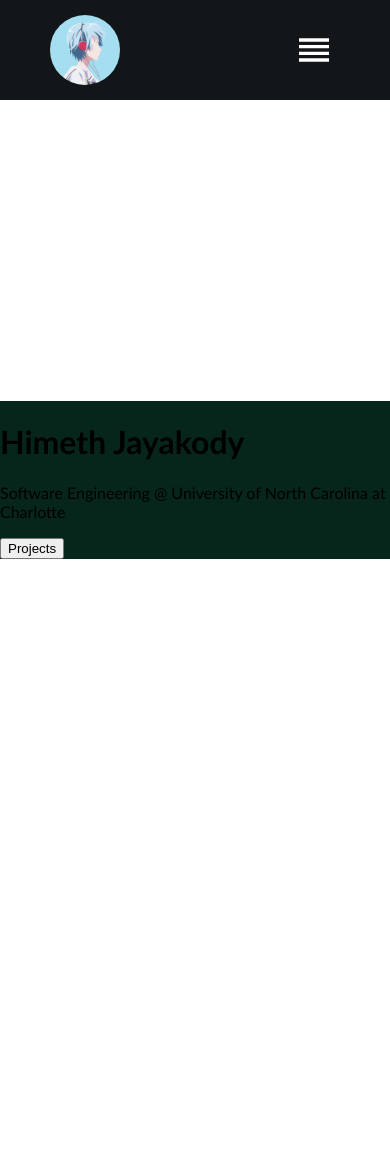
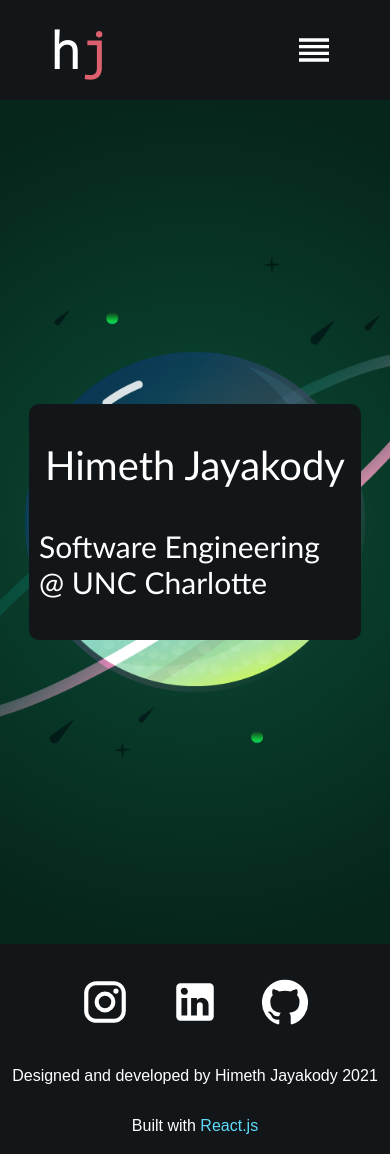
Before and after one commit to Himeth09/react-website-1, a React (Create React App) app: page / in a window 390 px wide. Before the commit the page ends 860 px from the top, so only its background shows below. Built offline with nearby package versions, Linux system fonts and the light colour scheme.

Commit message:
Added logo and fixed background image issue
Changed the logo from a picture to simply my initials using an imported font. Also fixed the background image issue on Home.js and removed the button that took the user to the projects page. Also created a footer component

```diff
--- a/package.json
+++ b/package.json
@@ -13,7 +13,7 @@
     "react": "^17.0.2",
     "react-dom": "^17.0.2",
     "react-router-dom": "^5.3.0",
-    "react-scripts": "4.0.3",
+    "react-scripts": "^4.0.3",
     "web-vitals": "^1.1.2"
   },
   "scripts": {
--- a/src/App.js
+++ b/src/App.js
@@ -1,6 +1,8 @@
 import './App.css';
 import Navbar from './components/Navbar';
+import Footer from './components/Footer';
 import Home from './pages/Home';
+import About from './pages/About';
 import {BrowserRouter as Router, Route, Switch} from 'react-router-dom';
 
 function App() {
@@ -10,7 +12,9 @@
         <Navbar />
         <Switch>
           <Route path="/" exact component={Home}/>
+          <Route path="/about" exact component={About}/>
         </Switch>
+        <Footer />
       </Router>
     </div>
   );
--- /dev/null
+++ b/src/components/Footer.js
@@ -0,0 +1,21 @@
+import React from 'react';
+import InstagramIcon from '@mui/icons-material/Instagram';
+import LinkedInIcon from '@mui/icons-material/LinkedIn';
+import GithubIcon from '@mui/icons-material/GitHub';
+import "../styles/Footer.css";
+
+function Footer() {
+    return (
+        <div className="footer">
+            <div className="socials">
+                <InstagramIcon />
+                <LinkedInIcon />
+                <GithubIcon />
+            </div>
+            <p>Designed and developed by Himeth Jayakody 2021</p>
+            <p>Built with <a target="_blank" href="https://reactjs.org" rel="noopener noreferrer">React.js</a></p>
+        </div>
+    )
+}
+
+export default Footer
--- a/src/components/Navbar.js
+++ b/src/components/Navbar.js
@@ -1,8 +1,8 @@
 import React, {useState} from 'react';
-import ProfileLogo from '../images/fuuka-profile.jpg';
 import {Link} from 'react-router-dom';
 import ReorderIcon from '@mui/icons-material/Reorder';
-import '../styles/Navbar.css'
+import '../styles/Navbar.css';
+
 
 function Navbar() {
 
@@ -14,8 +14,9 @@
 
     return (
         <div className="navbar">
+
             <div className="leftSide" id={openLinks ? "open" : "close"}>
-                <img src={ProfileLogo}/>
+                <h3 id="letter-h">h</h3><h3 id ="letter-j">j</h3>
                 <div className="hiddenLinks">
                     <Link to="/">Home</Link>
                     <Link to="/projects">Projects</Link>
--- /dev/null
+++ b/src/pages/About.js
@@ -0,0 +1,13 @@
+import React from 'react'
+
+function About() {
+    return (
+        <div className="about">
+            <div className="about-container">
+                <h1>About Me</h1>
+            </div>
+        </div>
+    )
+}
+
+export default About
--- a/src/pages/Home.js
+++ b/src/pages/Home.js
@@ -1,17 +1,13 @@
 import React from 'react';
-import { Link } from 'react-router-dom';
-import BannerImage from '../images/glass-planet-green.png'
-import "../styles/Home.css"
+import BannerImage from '../images/glass-planet-green.png';
+import "../styles/Home.css";
 
 function Home() {
     return (
-        <div className="home">
-            <div className="header-container" style={{backgroundImage: `url(${BannerImage})`}}>
+        <div className="home" style={{backgroundImage: `url(${BannerImage})`}}>
+            <div className="header-container">
                 <h1>Himeth Jayakody</h1>
-                <p>Software Engineering @ University of North Carolina at Charlotte</p>
-                <Link to="/Projects">
-                    <button>Projects</button>
-                </Link>
+                <p>Software Engineering @ UNC Charlotte</p>
             </div>
         </div>
     )
--- /dev/null
+++ b/src/styles/Footer.css
@@ -0,0 +1,26 @@
+.footer {
+    width: 100%;
+    height: 200px;
+    background-color: #121619;
+    display: flex;
+    justify-content: center;
+    align-items: center;
+    flex-direction: column;
+    padding-top: 10px;
+}
+
+.socials svg{
+    color: white;
+    margin: 20px;
+    font-size: 50px;
+    cursor: pointer;
+}
+
+.footer p {
+    color: white;
+}
+
+.footer a {
+    text-decoration: none;
+    color: #61DAFB;
+}
--- a/src/styles/Home.css
+++ b/src/styles/Home.css
@@ -1,6 +1,6 @@
 .home {
     width: 100%;
-    height: 90vh;
+    height: 100vh;
     display: flex;
     justify-content: center;
     align-items: left;
@@ -11,43 +11,50 @@
     font-family:'Gill Sans', 'Gill Sans MT', Calibri, 'Trebuchet MS', sans-serif;
 }
 
-.headerContainer {
+.header-container {
     width: auto;
     margin-left: 50px;
 }
 
-.headerContainer h1 {
+.header-container h1 {
     justify-content: center;
     align-items: center;
     font-size: 90px;
     height: 60px;
     font-weight: 50;
-    color: black;
+    color: white;
 }
 
-.headerContainer p {
+.header-container p {
     padding: 0;
     font-size: 40px;
     font-weight: lighter;
-    color: black;
+    color: white;
 }
 
-.headerContainer button {
-    color: black;
+.header-container button {
+    color: white;
     border: none;
     border-radius: 5px;
     cursor: pointer;
     justify-content: center;
-    background-color: #121619;
+    background-color: white;
     height: 50px;
     width: 100px;
-    color: white;
+    color: #121619;
     text-decoration: none;
     font-size: 20px;
+    border-color: #121619;
+    border-width: 2px;
+    border-style: solid;
 }
 
-.headerContainer button:hover {
+.header-container button:hover {
     background-color: #07090a;
+    color: white;
+    border-color: white;
+    border-width: 2px;
+    border-style: solid;
     cursor: pointer;
     transition: 0.3s ease-in;
 }
@@ -57,11 +64,8 @@
         justify-content: center;
         align-items: center;
     }
-    .headerContainer h1, .headerContainer p {
 
-    }
-
-    .headerContainer {
+    .header-container {
         margin-left: 0px;
         border-radius: 10px;
         padding: 10px;
@@ -74,25 +78,28 @@
         color: white;
     }
 
-    .headerContainer h1 {
+    .header-container h1 {
         font-size: 40px;
         height: 30px;
         color: white;
     }
 
-    .headerContainer p {
+    .header-container p {
         font-size: 30px;
         color: white;
     }
 
-    .headerContainer button {
+    .header-container button {
         background-color: white;
         color: #121619;
         margin-bottom: 30px;
     }
 
-    .headerContainer button:hover {
-        background-color: rgb(225, 225, 225);
-        color: #121619;
+    .header-container button:hover {
+        background-color: #121619;
+        color: white;
+        border-color: white;
+        border-width: 2px;
+        border-style: solid;
     }
 }
--- a/src/styles/Navbar.css
+++ b/src/styles/Navbar.css
@@ -1,3 +1,5 @@
+@import url('https://fonts.googleapis.com/css2?family=Roboto+Mono:wght@300&display=swap');
+
 .navbar {
     width: 100%;
     height: 100px;
@@ -17,6 +19,16 @@
 .navbar .leftSide img {
     width: 70px;
     border-radius: 50%;
+}
+
+#letter-h, #letter-j {
+    font-size: 50px;
+    color: white;
+    font-family: 'Roboto Mono', monospace;
+}
+
+#letter-j {
+    color: #DD606F;
 }
 
 .navbar .rightSide {
```
Also changed, not shown: src/images/profile-logo.jpg (added), src/styles/About.css (added), 1 other file (tests, documents, lock files or other folders).
